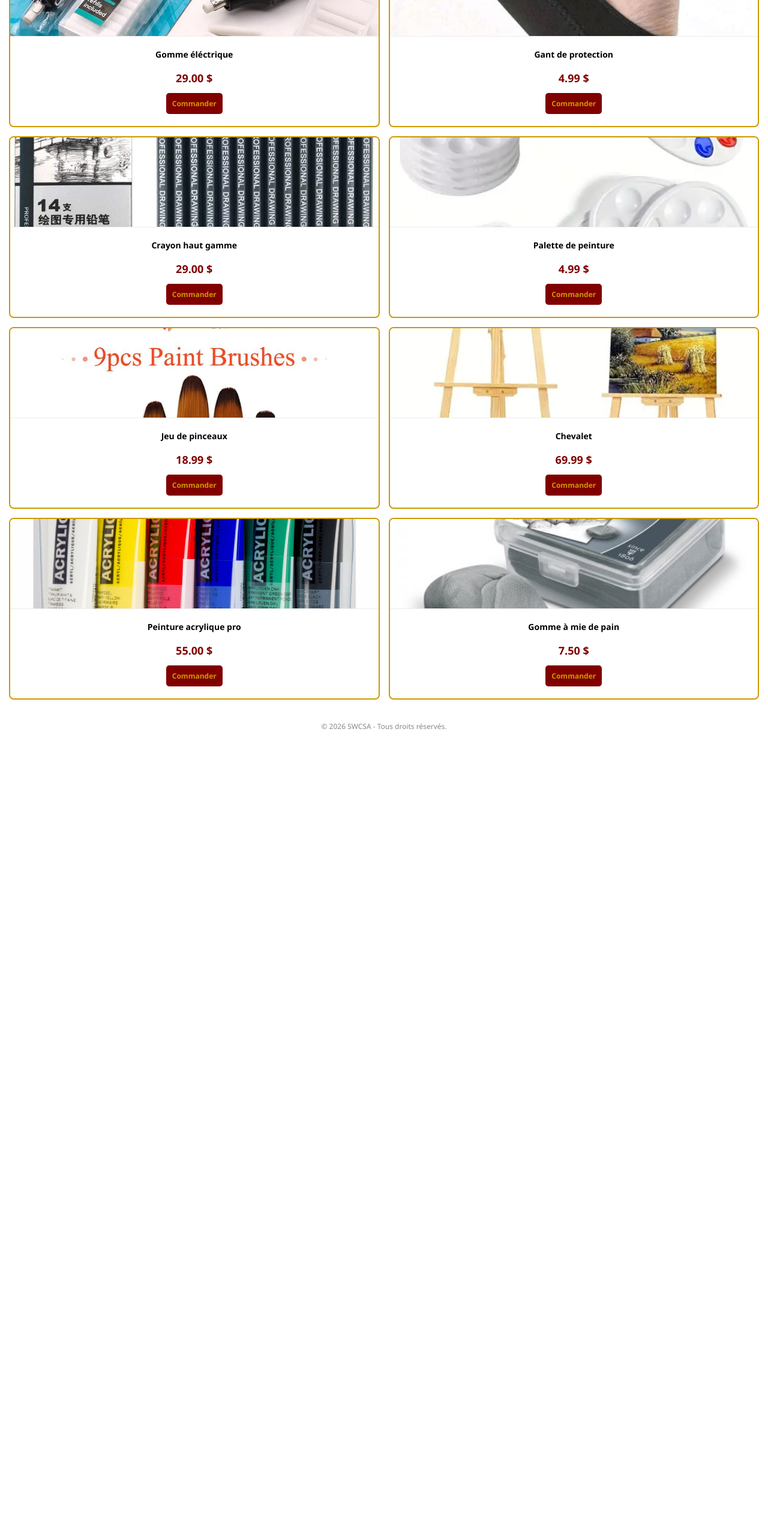
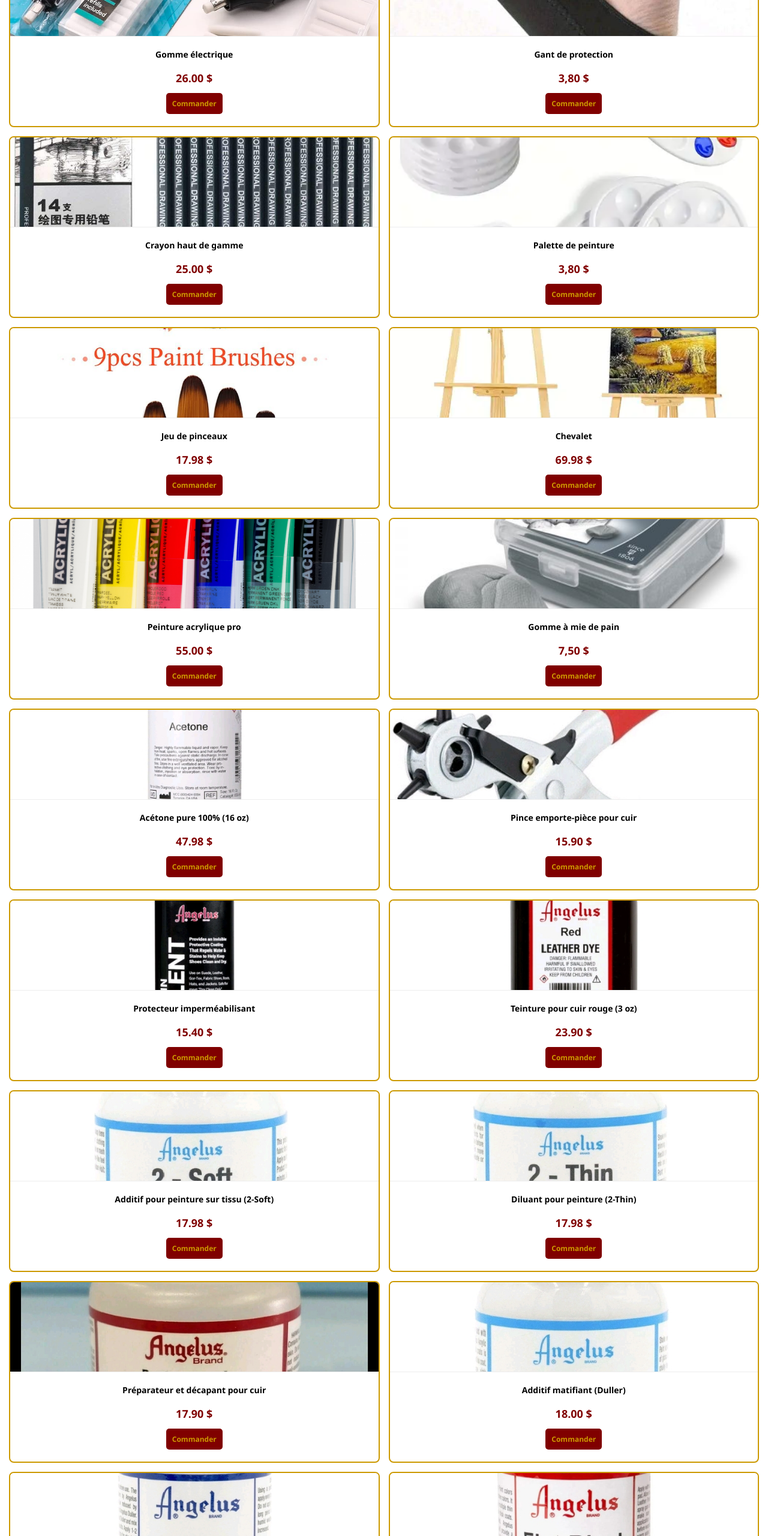
Before and after one commit to keslin1/SWCSA, a plain HTML site: page matériel.html in a window 1280 px wide. Shown: the part 240-2800 px from the top of the page at 60% size. Before the commit the page ends 1480 px from the top, so only its background shows below. Drawn offline with Linux system fonts and the light colour scheme.

Commit message:
Add files via upload

```diff
--- a/matériel.html
+++ b/matériel.html
@@ -167,10 +167,10 @@
 <main>
 <div class="inventory-grid">
     <div class="product-item">
-            <img src="SWCSA 5.jpg" alt="Gomme éléctrique">
+        <img src="SWCSA 5.jpg" alt="Gomme électrique">
         <div class="product-info">
-                <p class="product-name">Gomme éléctrique</p>
-                <span class="product-price">29.00 $</span>
+            <p class="product-name">Gomme électrique</p>
+            <span class="product-price">26.00 $</span>
             <a href="transaction.html" class="order-btn">Commander</a>
         </div>
     </div>
@@ -179,16 +179,16 @@
         <img src="swcsa 6.jpg" alt="Gant de protection">
         <div class="product-info">
             <p class="product-name">Gant de protection</p>
-                <span class="product-price">4.99 $</span>
+            <span class="product-price">3,80 $</span>
             <a href="transaction.html" class="order-btn">Commander</a>
         </div>
     </div>
 
     <div class="product-item">
-            <img src="SWCSA 7.jpg" alt="Crayon haut gamme">
+        <img src="SWCSA 7.jpg" alt="Crayon haut de gamme">
         <div class="product-info">
-                <p class="product-name">Crayon haut gamme</p>
-                <span class="product-price">29.00 $</span>
+            <p class="product-name">Crayon haut de gamme</p>
+            <span class="product-price">25.00 $</span>
             <a href="transaction.html" class="order-btn">Commander</a>
         </div>
     </div>
@@ -197,7 +197,7 @@
         <img src="SWCSA 8.jpg" alt="Palette de peinture">
         <div class="product-info">
             <p class="product-name">Palette de peinture</p>
-                <span class="product-price">4.99 $</span>
+            <span class="product-price">3,80 $</span>
             <a href="transaction.html" class="order-btn">Commander</a>
         </div>
     </div>
@@ -206,7 +206,7 @@
         <img src="SWCSA 9.jpg" alt="Jeu de pinceaux">
         <div class="product-info">
             <p class="product-name">Jeu de pinceaux</p>
-                <span class="product-price">18.99 $</span>
+            <span class="product-price">17.98 $</span>
             <a href="transaction.html" class="order-btn">Commander</a>
         </div>
     </div>
@@ -215,7 +215,7 @@
         <img src="SWCSA 10.jpg" alt="Chevalet">
         <div class="product-info">
             <p class="product-name">Chevalet</p>
-                <span class="product-price">69.99 $</span>
+            <span class="product-price">69.98 $</span>
             <a href="transaction.html" class="order-btn">Commander</a>
         </div>
     </div>
@@ -233,11 +233,120 @@
         <img src="SWCSA 12.jpg" alt="Gomme à mie de pain">
         <div class="product-info">
             <p class="product-name">Gomme à mie de pain</p>
-                <span class="product-price">7.50 $</span>
+            <span class="product-price">7,50 $</span>
+            <a href="transaction.html" class="order-btn">Commander</a>
+        </div>
+    </div>
+
+    <div class="product-item">
+        <img src="SWCSA 13.jpg" alt="Acétone pure 100%">
+        <div class="product-info">
+            <p class="product-name">Acétone pure 100% (16 oz)</p>
+            <span class="product-price">47.98 $</span>
+            <a href="transaction.html" class="order-btn">Commander</a>
+        </div>
+    </div>
+
+    <div class="product-item">
+        <img src="SWCSA 14.jpg" alt="Pince emporte-pièce pour cuir">
+        <div class="product-info">
+            <p class="product-name">Pince emporte-pièce pour cuir</p>
+            <span class="product-price">15.90 $</span>
+            <a href="transaction.html" class="order-btn">Commander</a>
+        </div>
+    </div>
+
+    <div class="product-item">
+        <img src="SWCSA 15.jpg" alt="Protecteur imperméabilisant">
+        <div class="product-info">
+            <p class="product-name">Protecteur imperméabilisant</p>
+            <span class="product-price">15.40 $</span>
+            <a href="transaction.html" class="order-btn">Commander</a>
+        </div>
+    </div>
+
+    <div class="product-item">
+        <img src="SWCSA 16.jpg" alt="Teinture pour cuir rouge">
+        <div class="product-info">
+            <p class="product-name">Teinture pour cuir rouge (3 oz)</p>
+            <span class="product-price">23.90 $</span>
+            <a href="transaction.html" class="order-btn">Commander</a>
+        </div>
+    </div>
+
+    <div class="product-item">
+        <img src="SWCSA 17.jpg" alt="Additif pour peinture sur tissu">
+        <div class="product-info">
+            <p class="product-name">Additif pour peinture sur tissu (2-Soft)</p>
+            <span class="product-price">17.98 $</span>
+            <a href="transaction.html" class="order-btn">Commander</a>
+        </div>
+    </div>
+
+    <div class="product-item">
+        <img src="SWCSA 18.jpg" alt="Diluant pour peinture">
+        <div class="product-info">
+            <p class="product-name">Diluant pour peinture (2-Thin)</p>
+            <span class="product-price">17.98 $</span>
+            <a href="transaction.html" class="order-btn">Commander</a>
+        </div>
+    </div>
+
+    <div class="product-item">
+        <img src="SWCSA 19.jpg" alt="Préparateur et décapant pour cuir">
+        <div class="product-info">
+            <p class="product-name">Préparateur et décapant pour cuir</p>
+            <span class="product-price">17.90 $</span>
+            <a href="transaction.html" class="order-btn">Commander</a>
+        </div>
+    </div>
+
+    <div class="product-item">
+        <img src="SWCSA 20.jpg" alt="Additif matifiant">
+        <div class="product-info">
+            <p class="product-name">Additif matifiant (Duller)</p>
+            <span class="product-price">18.00 $</span>
+            <a href="transaction.html" class="order-btn">Commander</a>
+        </div>
+    </div>
+
+    <div class="product-item">
+        <img src="SWCSA 21.jpg" alt="Vernis de finition acrylique">
+        <div class="product-info">
+            <p class="product-name">Vernis de finition acrylique (No. 600)</p>
+            <span class="product-price">29.98 $</span>
+            <a href="transaction.html" class="order-btn">Commander</a>
+        </div>
+    </div>
+
+    <div class="product-item">
+        <img src="SWCSA 22.jpg" alt="Peinture noire mate">
+        <div class="product-info">
+            <p class="product-name">Peinture noire mate (Flat Black)</p>
+            <span class="product-price">23.98 $</span>
+            <a href="transaction.html" class="order-btn">Commander</a>
+        </div>
+    </div>
+
+    <div class="product-item">
+        <img src="SWCSA 23.jpg" alt="Durcisseur d'adhérence">
+        <div class="product-info">
+            <p class="product-name">Durcisseur d'adhérence (2-Hard)</p>
+            <span class="product-price">17.98 $</span>
+            <a href="transaction.html" class="order-btn">Commander</a>
+        </div>
+    </div>
+
+    <div class="product-item">
+        <img src="SWCSA 24.jpg" alt="Adhésif silicone polyvalent">
+        <div class="product-info">
+            <p class="product-name">Adhésif silicone polyvalent</p>
+            <span class="product-price">25.18 $</span>
             <a href="transaction.html" class="order-btn">Commander</a>
         </div>
     </div>
 </div>
+
 </main>
 <footer>
     <p>© 2026 SWCSA - Tous droits réservés.</p>
```
Also changed, not shown: index.html (+62 -9 lines), SWCSA 13.jpg (added), SWCSA 14.jpg (added), SWCSA 15.jpg (added), SWCSA 16.jpg (added), SWCSA 17.jpg (added), SWCSA 18.jpg (added), SWCSA 19.jpg (added), SWCSA 20.jpg (added), SWCSA 21.jpg (added), SWCSA 22.jpg (added), SWCSA 23.jpg (added), SWCSA 24.jpg (added), eleve5.jpg, 1 more files. Lines whose indentation alone changed are shown as unchanged.
